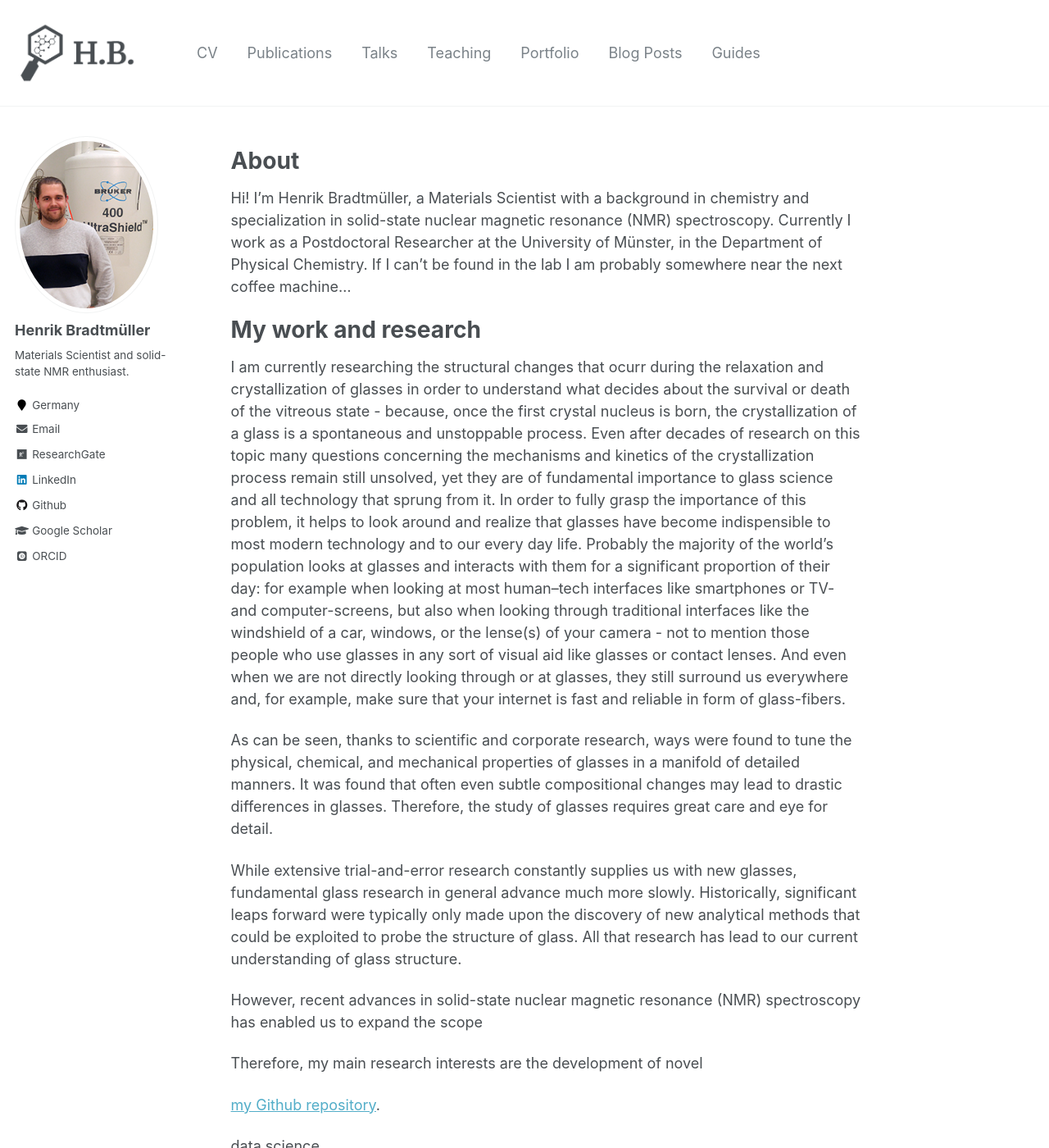
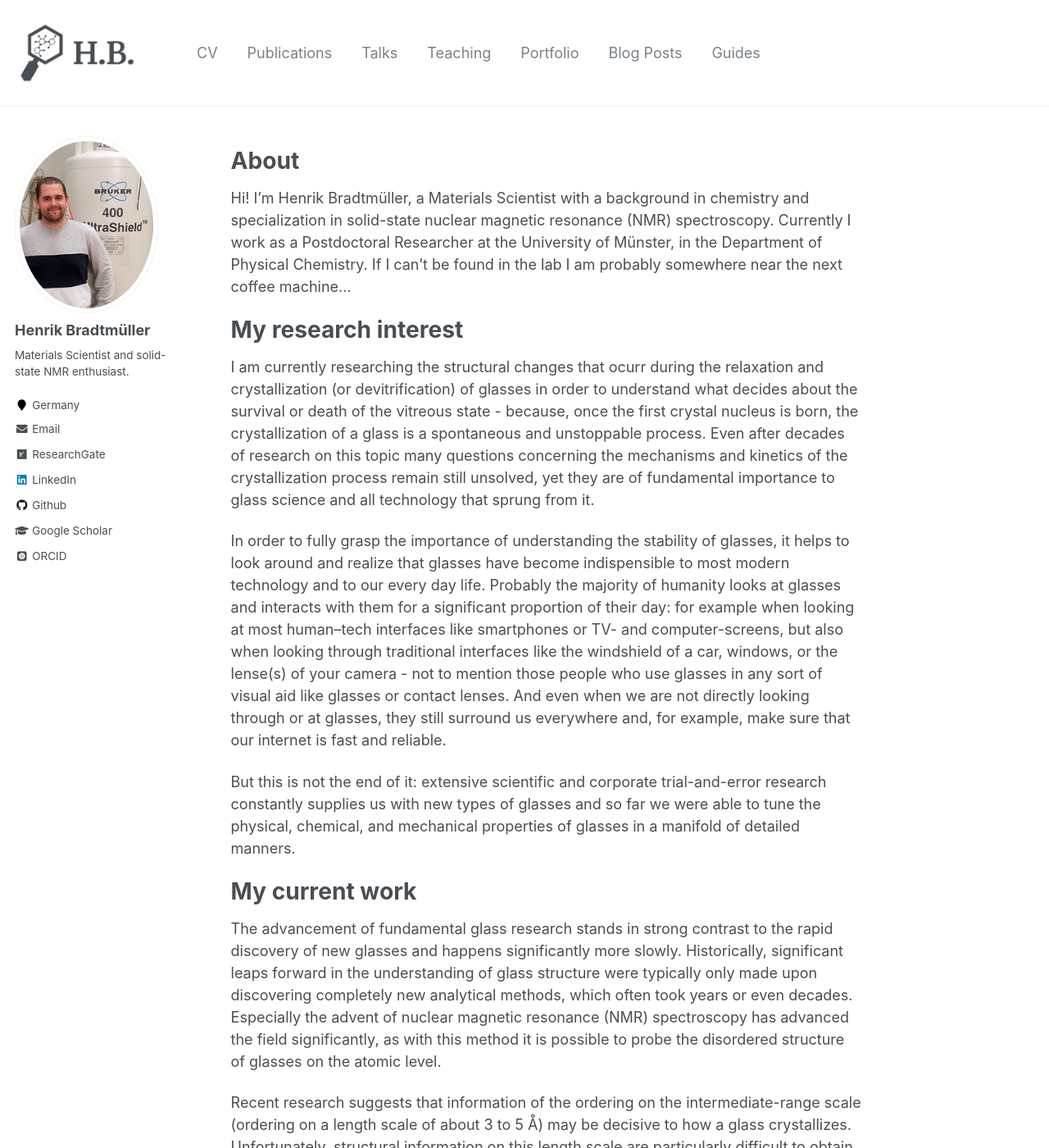
Before and after one commit to hbrmn/hbrmn.github.io, a Jekyll site: the page built from _pages/about.md, in a window 1280 px wide and 1400 px high. Shown: the whole window at 82% size. Built offline with Jekyll 4.4.1, drawn with Linux system fonts in a browser that asks for light colours; some web fonts are replaced; some of the changed text lies outside the part shown.

Commit message:
Update about.md

```diff
--- a/_pages/about.md
+++ b/_pages/about.md
@@ -13,26 +13,24 @@ About
 Hi! I'm Henrik Bradtmüller, a Materials Scientist with a background in chemistry and specialization in solid-state nuclear magnetic resonance (NMR) spectroscopy.
 Currently I work as a Postdoctoral Researcher at the University of Münster, in the Department of Physical Chemistry. If I can't be found in the lab I am probably somewhere near the next coffee machine...
 
-My work and research
+My research interest
 ======
-I am currently researching the structural changes that ocurr during the relaxation and crystallization of glasses in order to understand what decides about the survival or death of the vitreous state - because, once the first crystal nucleus is born, the crystallization of a glass is a spontaneous and unstoppable process. Even after decades of research on this topic many questions concerning the mechanisms and kinetics of the crystallization process remain still unsolved, yet they are of fundamental importance to glass science and all technology that sprung from it.
-In order to fully grasp the importance of this problem, it helps to look around and realize that glasses have become indispensible to most modern technology and to our every day life. Probably the majority of the world's population looks at glasses and interacts with them for a significant proportion of their day: for example when looking at most human--tech interfaces like smartphones or TV- and computer-screens, but also when looking through traditional interfaces like the windshield of a car, windows, or the lense(s) of your camera - not to mention those people who use glasses in any sort of visual aid like glasses or contact lenses. And even when we are not directly looking through or at glasses, they still surround us everywhere and, for example, make sure that your internet is fast and reliable in form of glass-fibers.
+I am currently researching the structural changes that ocurr during the relaxation and crystallization (or devitrification) of glasses in order to understand what decides about the survival or death of the vitreous state - because, once the first crystal nucleus is born, the crystallization of a glass is a spontaneous and unstoppable process. Even after decades of research on this topic many questions concerning the mechanisms and kinetics of the crystallization process remain still unsolved, yet they are of fundamental importance to glass science and all technology that sprung from it.
 
-As can be seen, thanks to scientific and corporate research, ways were found to tune the physical, chemical, and mechanical properties of glasses in a manifold of detailed manners. It was found that often even subtle compositional changes may lead to drastic differences in glasses. Therefore, the study of glasses requires great care and eye for detail.
+In order to fully grasp the importance of understanding the stability of glasses, it helps to look around and realize that glasses have become indispensible to most modern technology and to our every day life. Probably the majority of humanity looks at glasses and interacts with them for a significant proportion of their day: for example when looking at most human--tech interfaces like smartphones or TV- and computer-screens, but also when looking through traditional interfaces like the windshield of a car, windows, or the lense(s) of your camera - not to mention those people who use glasses in any sort of visual aid like glasses or contact lenses. And even when we are not directly looking through or at glasses, they still surround us everywhere and, for example, make sure that our internet is fast and reliable.
 
-While extensive trial-and-error research constantly supplies us with new glasses, fundamental glass research in general advance much more slowly. Historically, significant leaps forward were typically only made upon the discovery of new analytical methods that could be exploited to probe the structure of glass. All that research has lead to our current understanding of glass structure.
+But this is not the end of it: extensive scientific and corporate trial-and-error research constantly supplies us with new types of glasses and so far we were able to tune the physical, chemical, and mechanical properties of glasses in a manifold of detailed manners.
 
-However, recent advances in solid-state nuclear magnetic resonance (NMR) spectroscopy has enabled us to expand the scope
+My current work
+======
+The advancement of fundamental glass research stands in strong contrast to the rapid discovery of new glasses and happens significantly more slowly. Historically, significant leaps forward in the understanding of glass structure were typically only made upon discovering completely new analytical methods, which often took years or even decades. Especially the advent of nuclear magnetic resonance (NMR) spectroscopy has advanced the field significantly, as with this method it is possible to probe the disordered structure of glasses on the atomic level.
 
+Recent research suggests that information of the ordering on the intermediate-range scale (ordering on a length scale of about 3 to 5 Å) may be decisive to how a glass crystallizes. Unfortunately, structural information on this length scale are particularly difficult to obtain for glass network modifiers (often alkaline or alkaline-earth oxides like Li<sub>2</sub>O, Na<sub>2</sub>O, CaO, MgO...), even with NMR spectroscopy.
 
-Therefore, my main research interests are the development of novel
+Therefore, my main research is focused on developing novel characterization strategies for glasses by pushing the boundaries of the current state-of-the-art methods of solid-state NMR spectroscopy. This involves mainly getting a grip on spectroscopically challenging quadrupolar nuclei, to which most glass network modifiers count.
+
 
 [my Github repository](https://github.com/hbrmn).
 
 
 [comment]: # (During my years in glass reseach, it was therefore that I have developed a very analytical eye inspired by the scientific process that sparked my interest for data science. After researching and understanding individual glass-systems, data science is the next logical step to study many related glass-systems bringing about insights onto the meta level. which is discussed mainly on three characteristic length-scales: short-range order (SRO), intermediate-range order (IRO), and medium-range order (MRO). These regimes respectively span the first, second- and third)
-
-
-
-
-data science
```
